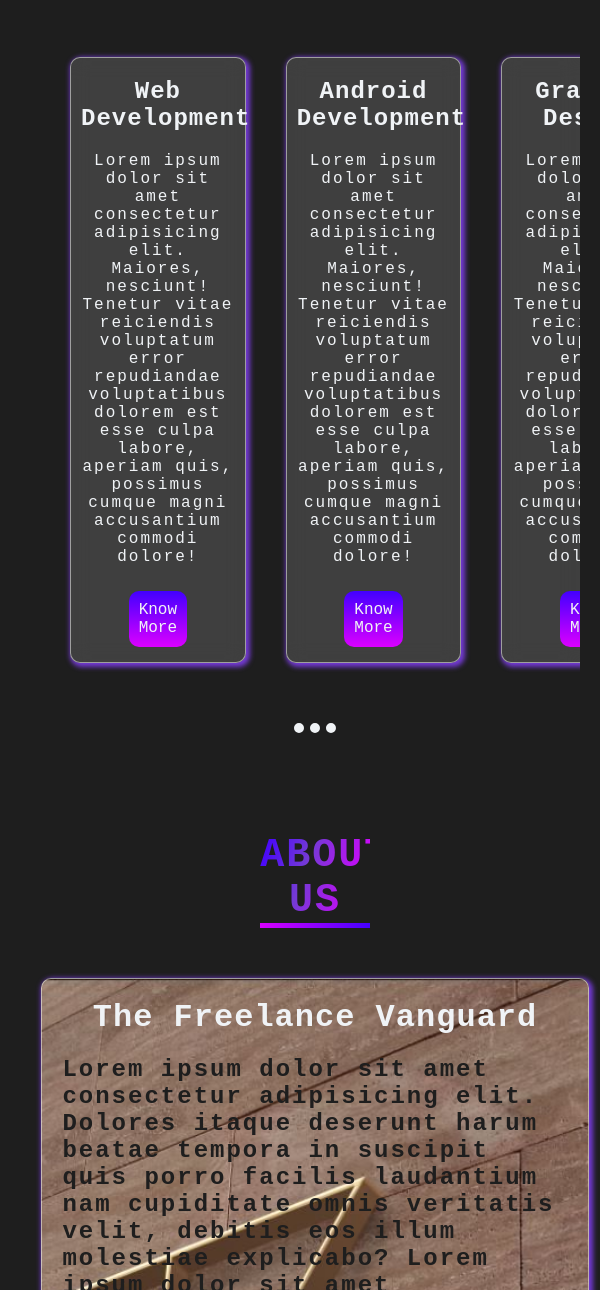
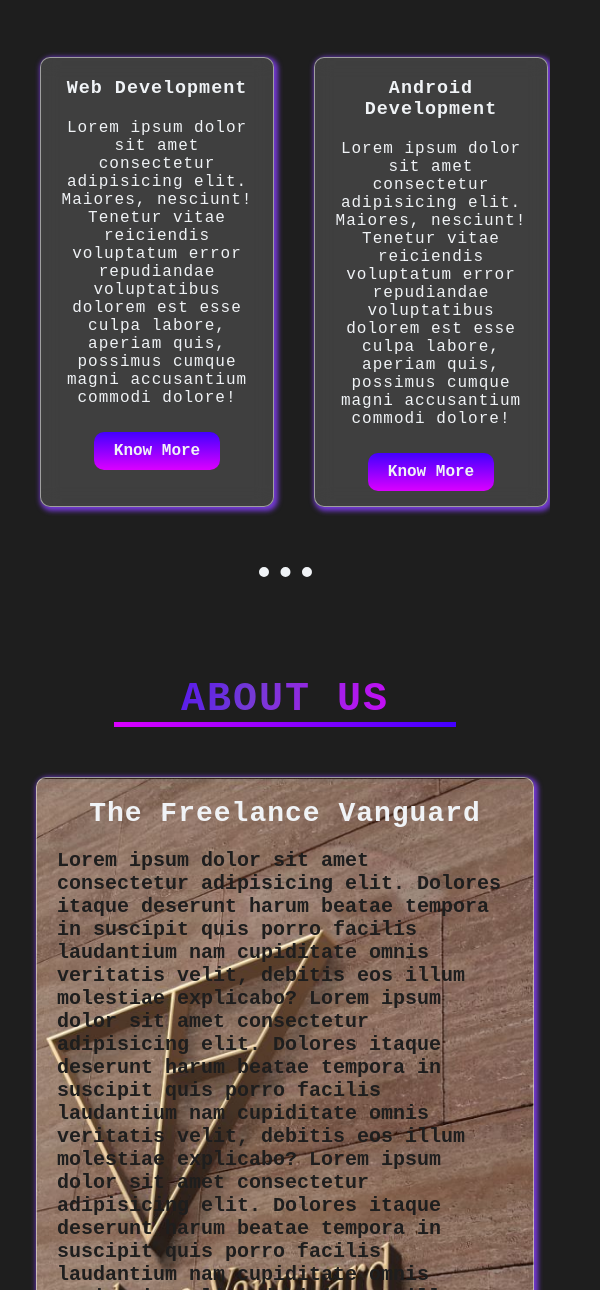
Before and after one commit to Gagan-Saini-GS/TFV, a plain HTML site: page index.html in a window 600 px wide. Shown: the part 850-2140 px from the top of the page. Drawn offline with Linux system fonts and the light colour scheme.

Commit message:
services, about,footer is now responsive

```diff
--- a/index.html
+++ b/index.html
@@ -6,6 +6,7 @@
     <meta name="viewport" content="width=device-width, initial-scale=1.0" />
     <title>TFV Portfolio</title>
     <link rel="stylesheet" href="tfv.css" />
+    <link rel="stylesheet" href="responsive.css" />
   </head>
   <body>
     <div class="container">
--- /dev/null
+++ b/responsive.css
@@ -0,0 +1,148 @@
+@media (min-width: 300px) and (max-width: 600px) {
+  .heading {
+    width: 90%;
+  }
+
+  .left-side {
+    display: none;
+  }
+
+  .right-side {
+    width: 100%;
+  }
+
+  .border {
+    width: 15%;
+  }
+
+  .service-item {
+    min-width: 80%;
+    width: 80%;
+  }
+
+  .service-item .item-heading {
+    font-size: 1.1rem;
+  }
+
+  .service-item .item-info {
+    letter-spacing: 0px;
+  }
+
+  .service-item .btn {
+    width: 50%;
+    font-weight: 600;
+  }
+
+  /* About */
+  .about-section {
+    width: 100%;
+  }
+
+  .about-container {
+    width: 80%;
+    margin: 0px auto;
+  }
+
+  .about-container .item-heading {
+    font-size: 1.5rem;
+  }
+
+  .about-container .item-info {
+    font-size: 1rem;
+  }
+
+  /* Footer */
+  .footer-item-heading .border-line {
+    width: 75%;
+  }
+
+  .footer-box {
+    flex-direction: column;
+  }
+
+  .footer-item {
+    width: 80%;
+  }
+
+  .footer-item-details input {
+    font-size: 1.25rem;
+    padding: 5px;
+  }
+}
+
+@media (min-width: 600px) and (max-width: 1200px) {
+  /* .left-side {
+    display: none;
+  } */
+
+  .navbar {
+    width: 90%;
+  }
+
+  .nav-item img {
+    width: 80%;
+  }
+
+  .heading {
+    width: 60%;
+  }
+
+  .right-side {
+    width: 95%;
+  }
+
+  .border {
+    width: 10%;
+  }
+
+  .service-item {
+    min-width: 40%;
+    width: 40%;
+  }
+
+  .service-item .item-heading {
+    font-size: 1.15rem;
+  }
+
+  .service-item .item-info {
+    letter-spacing: 1px;
+  }
+
+  .service-item .btn {
+    width: 50%;
+    font-weight: 600;
+  }
+
+  /* About */
+  .about-section {
+    width: 100%;
+  }
+
+  .about-container {
+    width: 80%;
+    margin: 0px auto;
+  }
+
+  .about-container .item-heading {
+    font-size: 1.75rem;
+  }
+
+  .about-container .item-info {
+    font-size: 1.25rem;
+    letter-spacing: 0px;
+  }
+
+  /* Footer */
+  .footer-item-heading .border-line {
+    width: 75%;
+  }
+
+  .footer-item {
+    width: 35%;
+  }
+
+  .footer-item-details input {
+    font-size: 1.25rem;
+    padding: 5px;
+  }
+}
--- a/tfv.css
+++ b/tfv.css
@@ -301,7 +301,7 @@ a {
 .service-container {
   display: flex;
   justify-content: space-between;
-  align-items: center;
+  align-items: stretch;
   overflow-x: scroll;
 }
 
@@ -372,13 +372,14 @@ a {
 
 .footer-box {
   display: flex;
+  flex-wrap: wrap;
   justify-content: center;
   align-items: flex-start;
 }
 
 .footer-item {
   width: 25%;
-  margin: 20px 5%;
+  margin: 20px 2.5%;
 }
 
 .footer-item-heading {
@@ -417,7 +418,7 @@ a {
 }
 
 .footer-item-details input {
-  width: 100%;
+  width: 90%;
   background-color: var(--white);
   font-size: 1.5rem;
   padding: 10px;
```
